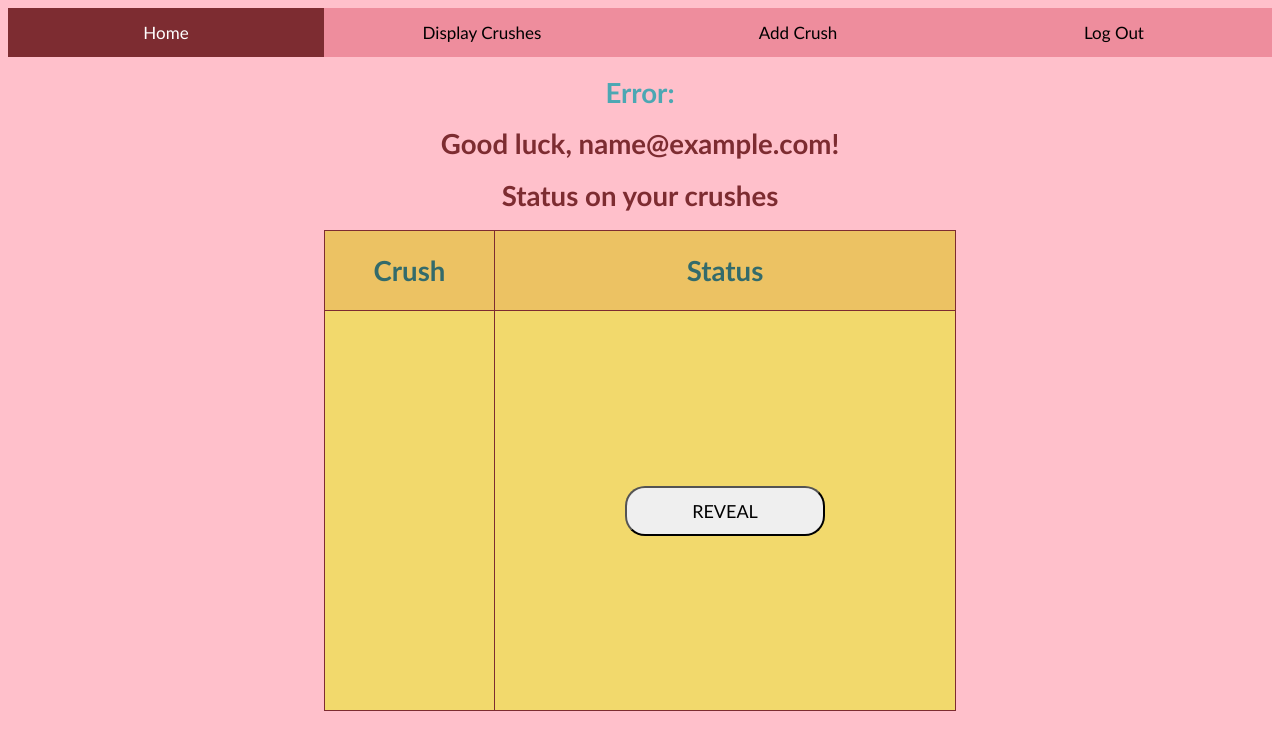
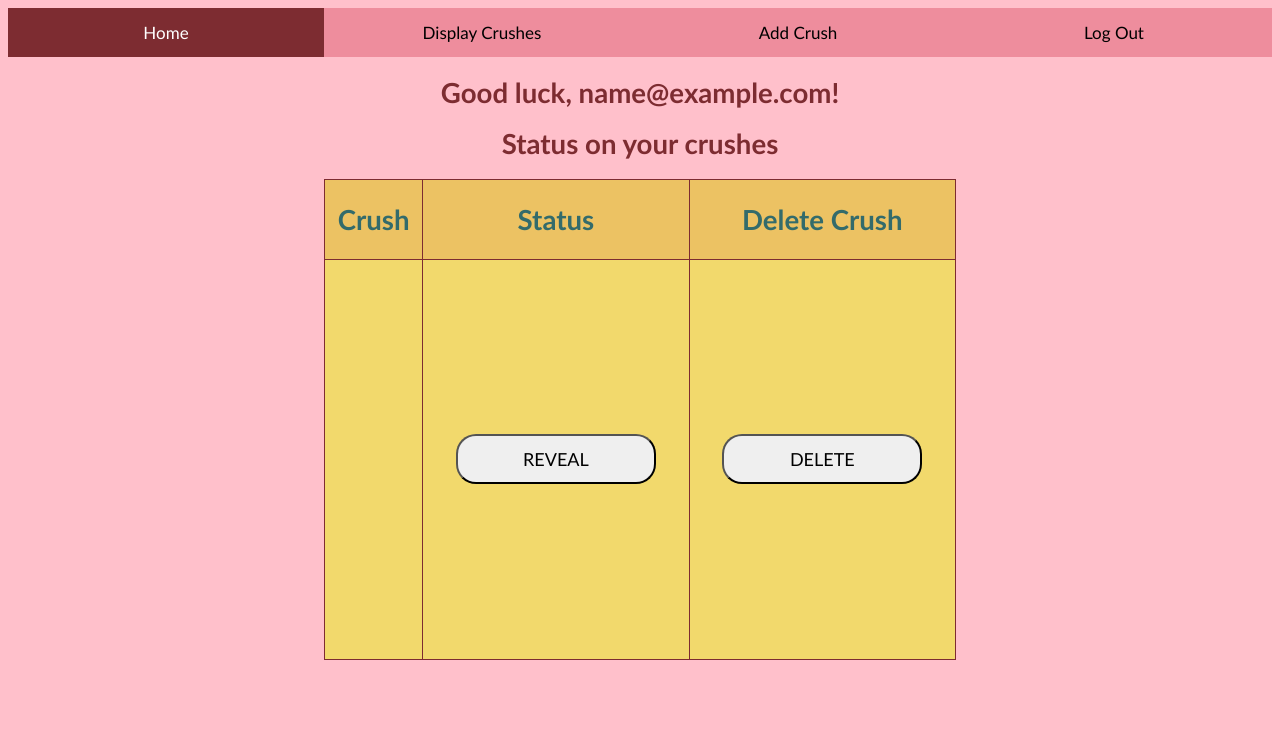
Before and after one commit to rwang2022/BU-match, a Flask app: page /append_crush in a window 1280 px wide. Shown: the top 750 px of the page. Run offline with Flask 2, Linux system fonts and the light colour scheme; the visitor is signed in with stand-in values (Sample User, id 1); tables that the repository leaves empty hold one stand-in row (values such as "Sample post"); parts of the project's set-up code (start-up, migrations or seed data) failed here and were passed over.

Commit message:
deleting crushes works properly now

```diff
--- a/app.py
+++ b/app.py
@@ -123,6 +123,32 @@ def send_verification_code(email_receiver, body):
         smtp.sendmail(email_sender, email_receiver, em.as_string())
 
 
+@app.route('/delete_crush', methods=['POST'])
+def delete_crush():
+    crush_to_delete = request.form['crush_delete']
+    email = session['email']
+    print(f"my info is {email}, {crush_to_delete}")
+    deleteCrush(email, crush_to_delete)
+    print(f"session: {session}")
+    print("line133")
+    return redirect(url_for('index'))
+
+
+def deleteCrush(user_info, crush_info):
+    # general, connection and cursor
+    connection = sqlite3.connect("crushes.db")
+    cursor = connection.cursor()
+
+    # collect the list of crushes
+    query = "DELETE FROM crushes WHERE self_info = ? AND crush_info = ?"
+    cursor.execute(query, (user_info, crush_info))
+
+    # commit and close
+    connection.commit()
+    connection.close()
+
+
+
 def add_crush(user_info, crush_info):
     # general, connection and cursor
     connection = sqlite3.connect("crushes.db")
@@ -143,11 +169,11 @@ def add_crush(user_info, crush_info):
         cursor.execute(f"INSERT INTO crushes VALUES ('{user_info}', '{crush_info}')")
         python_list_crushes.append(crush_info)
     elif crush_number >= 5:
-        error = "You already have 5 crushes"
+        error = "Error: You already have 5 crushes"
     elif (crush_info in python_list_crushes):
-        error = f"You already like {crush_info}"
+        error = f"Error: You already like {crush_info}"
     else:
-        error = "Bad."
+        error = "Error: Bad."
 
 
     # commit and close database
@@ -191,8 +217,6 @@ def clear_data():
     connection = sqlite3.connect("crushes.db")
     cursor = connection.cursor()
     cursor.execute(f"DELETE FROM crushes")
-    # print('We have deleted', cursor.rowcount, 'records from the table.')
-
     connection.commit()
     connection.close()
 
--- a/templates/display_crushes.html
+++ b/templates/display_crushes.html
@@ -2,7 +2,7 @@
 head%} {{ super() }}
 <style type="text/css"></style>
 {% endblock %} {% block content %}
-<h1 style="color: var(--medium-blue)">Error: {{error}}</h1>
+<h1 style="color: var(--medium-blue)">{{error}}</h1>
 <h1>Good luck, {{email}}!</h1>
 <h1>Status on your crushes</h1>
 <table>
@@ -10,6 +10,7 @@ head%} {{ super() }}
     <tr>
       <th>Crush</th>
       <th>Status</th>
+      <th>Delete Crush</th>
     </tr>
   </thead>
 
@@ -17,7 +18,7 @@ head%} {{ super() }}
     {% for crush in crush_list %}
     <tr>
       <td>
-          <label>{{crush}}</label>
+        <label>{{crush}}</label>
       </td>
       <td>
         <form action="/reveal_crush" method="post">
@@ -25,6 +26,12 @@ head%} {{ super() }}
           <button formaction="/reveal_crush">REVEAL</button>
         </form>
       </td>
+      <td>
+        <form action="/delete_crush" method="post">
+          <input type="hidden" name="crush_delete" value="{{ crush }}" />
+          <button formaction="/delete_crush">DELETE</button>
+        </form>
+      </td>
     </tr>
     {% endfor %}
   </tbody>
```
Also changed, not shown: crushes.db.
